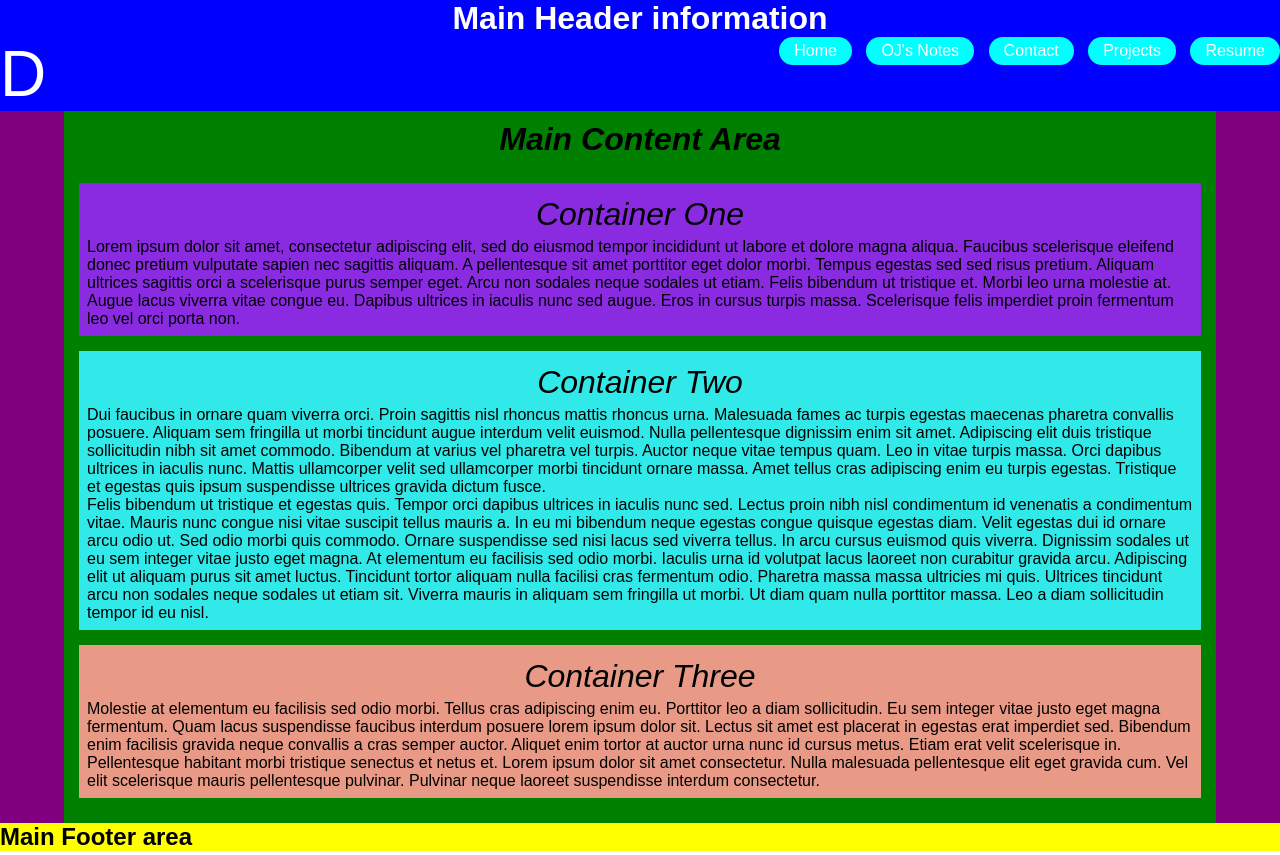
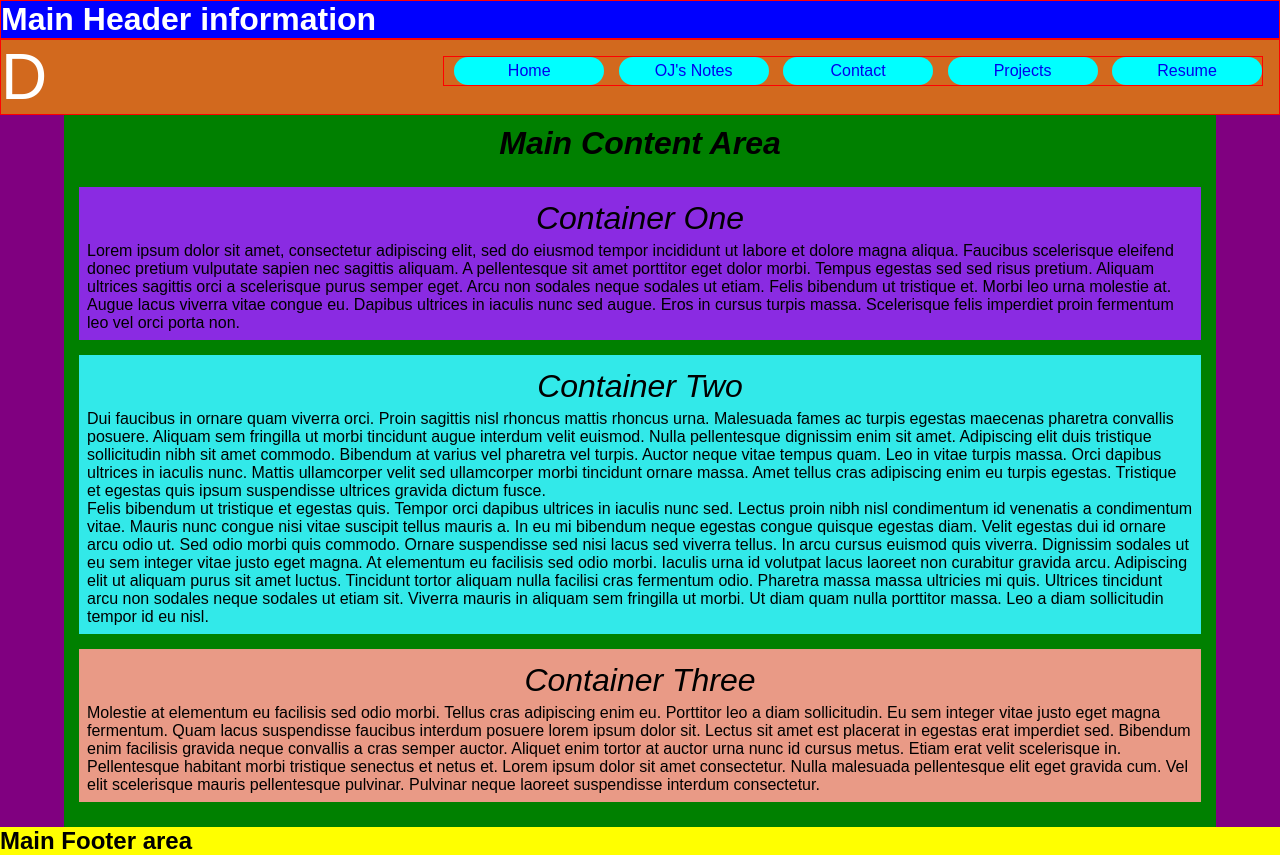
Before and after one commit to odisney2/disney_profile, a plain HTML site: page index.html in a window 1280 px wide. Drawn offline with Linux system fonts and the light colour scheme.

Commit message:
Updated - Header layout and hyperlink

```diff
--- a/css/main.css
+++ b/css/main.css
@@ -1,5 +1,13 @@
 * {
     box-sizing: border-box;
+}
+
+li a{
+    display: block;
+}
+
+a {
+    text-decoration: none;
 }
 
 .mainBodyWrapper {
@@ -49,19 +57,31 @@
     padding: 0.50em;
 }
 
+.mainHeaderContent {
+    background: chocolate;
+    border: 1px red solid;
+
+}
+
 .mainHeaderInfo {
-    text-align: center;
+    /* text-align: center; */
+    border: 1px red solid;
 }
 .mainHeaderNav {
     float: right;
+    border: 1px red solid;
+    margin: 1em;
 }
 
 .mainHeaderNav li {
+    /* float: left; */
     display: inline-block;
     margin-left: 10px;
     background: aqua;
     border-radius: 20px;
     padding: 5px 15px;
+    width: 150px;
+    text-align: center;
 }
 
 .mainHeaderIcon {
--- a/index.html
+++ b/index.html
@@ -15,24 +15,26 @@
 
             <header>
 
-                <div class="mainHeader clearfix">
+                <div class="mainHeader">
 
                     <div class="mainHeaderInfo">
                         <h1>Main Header information</h1>
                     </div>  <!-- end mainHeaderInfo -->
 
-                    <div class="mainHeaderIcon">
-                        <p>D</p>
-                    </div>
-                    <nav class="mainHeaderNav">
-                        <ul>
-                            <li>Home</li>
-                            <li>OJ's Notes</li>
-                            <li>Contact</li>
-                            <li>Projects</li>
-                            <li>Resume</li>
-                        </ul>
-                    </nav>  <!-- end mainHeaderNav -->
+                    <div class="mainHeaderContent  clearfix">
+                        <div class="mainHeaderIcon">
+                            <p>D</p>
+                        </div>
+                        <div class="mainHeaderNav">
+                            <ul>
+                                <li><a href="index.html">Home</a></li>
+                                <li><a href="#">OJ's Notes</a></li>
+                                <li><a href="#">Contact</a></li>
+                                <li><a href="#">Projects</a></li>
+                                <li><a href="#">Resume</a></li>
+                            </ul>
+                        </div>  <!-- end mainHeaderNav -->
+                    </div> <!-- end mainHeaderContent -->
 
                 </div>   <!-- end mainHeader -->
 
```
